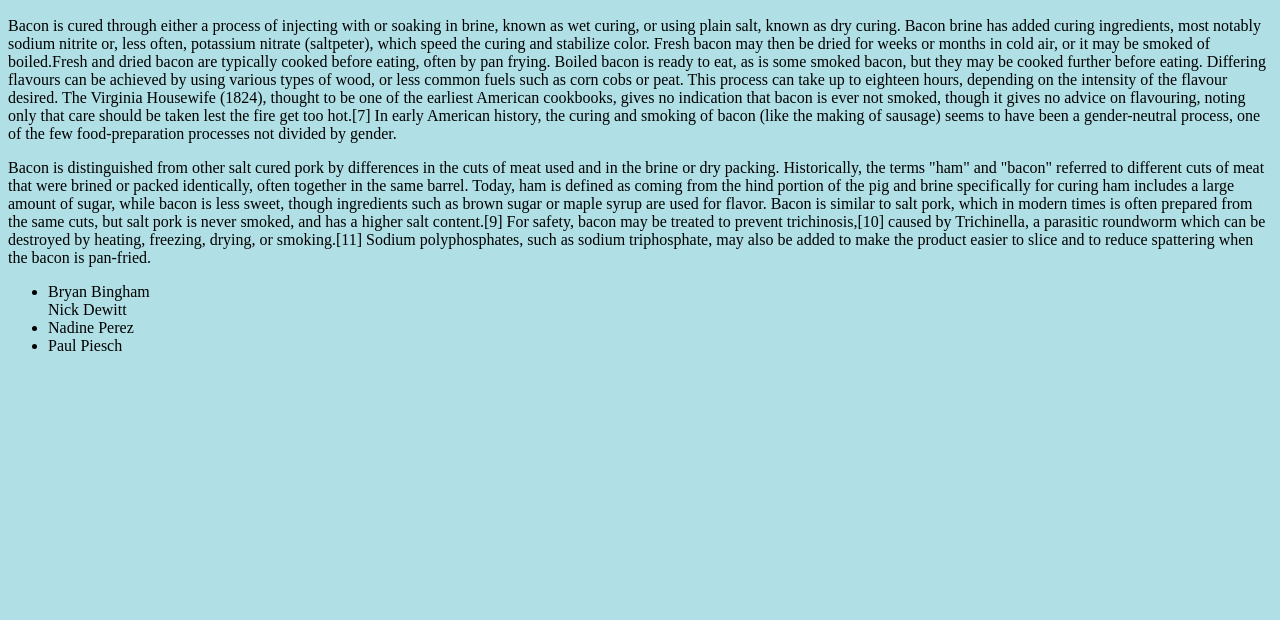
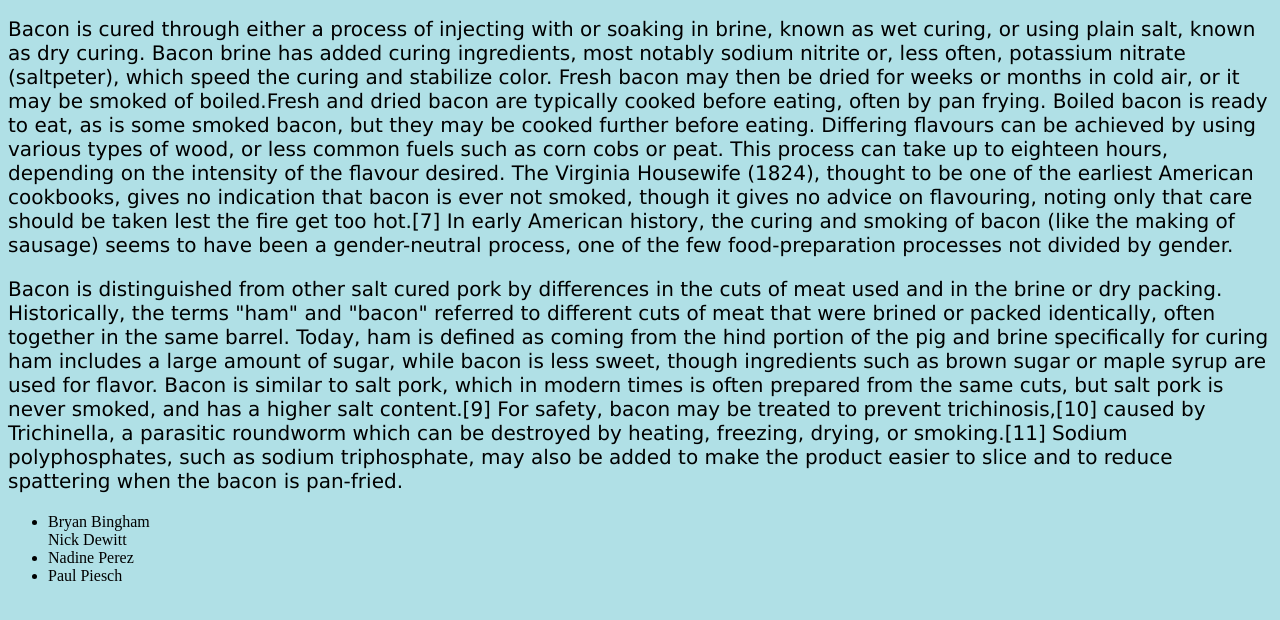
Before and after one commit to nubpillow/bbingham12.github.io, a plain HTML site: page index.html in a window 1280 px wide. Shown: the part 110-730 px from the top of the page. Drawn offline with Linux system fonts and the light colour scheme.

```diff
--- a/main-php.css
+++ b/main-php.css
@@ -7,7 +7,7 @@
     text-align: center;
 }
 
-p.one {
-    border-style: solid;
-    border-width: 5px;
+p {
+    font-family: verdana;
+    font-size: 20px;
 }
```
